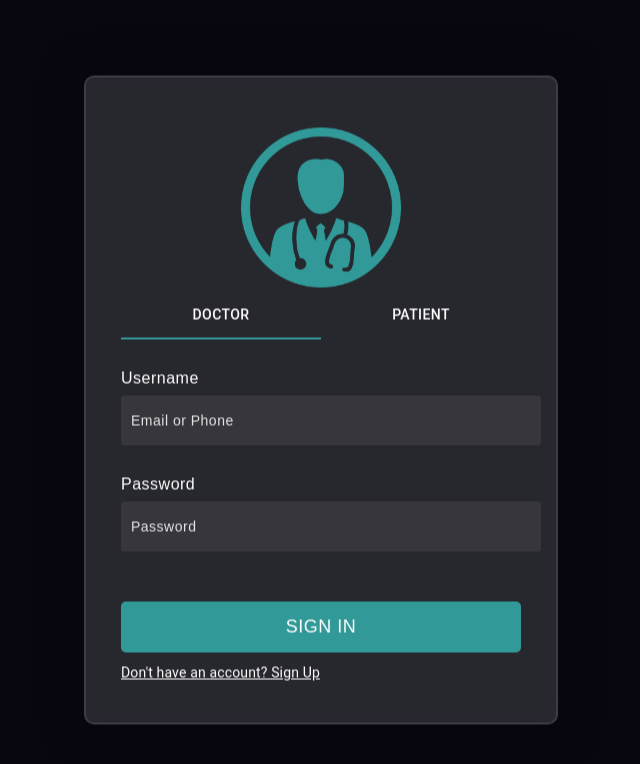
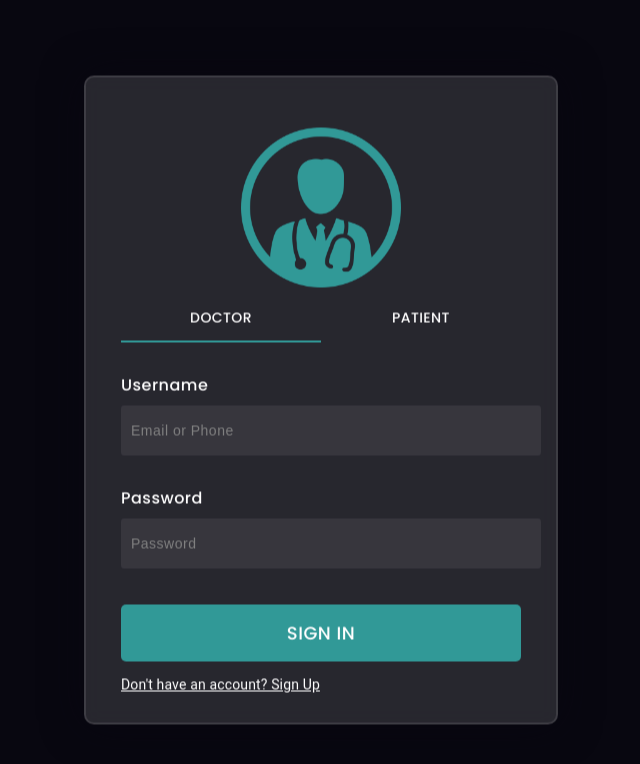
Before and after one commit to NihileskKasibatla/doctor-appointment, a React (Create React App) app in the folder Archive/frontend/: page / in a window 1280 px wide. Shown: the top 764 px of the page, without its empty margins (319-959 px from the left). Built offline with nearby package versions, Linux system fonts and the light colour scheme.

Commit message:
Updated css

```diff
--- a/Archive/frontend/public/index.html
+++ b/Archive/frontend/public/index.html
@@ -10,6 +10,7 @@
       content="Web site created using create-react-app"
     />
     <link rel="apple-touch-icon" href="%PUBLIC_URL%/logo192.png" />
+    <link href="https://fonts.googleapis.com/css2?family=Poppins:wght@300;500;600&display=swap" rel="stylesheet">
     <!--
       manifest.json provides metadata used when your web app is installed on a
       user's mobile device or desktop. See https://developers.google.com/web/fundamentals/web-app-manifest/
--- a/Archive/frontend/src/App.css
+++ b/Archive/frontend/src/App.css
@@ -1,3 +1,8 @@
+body {
+  background-color: #080710;
+  font-family: 'Poppins',sans-serif;
+}
+
 .App {
   margin: 1rem;
 }
--- a/Archive/frontend/src/pages/Login/Login.css
+++ b/Archive/frontend/src/pages/Login/Login.css
@@ -3,11 +3,6 @@
     padding: 0;
     margin: 0;
     box-sizing: border-box;
-}
-
-body {
-    background-color: #080710;
-    font-family: 'Poppins';
 }
 
 .login-background {
@@ -35,7 +30,6 @@
 }
 
 form * {
-    font-family: 'Poppins', sans-serif;
     color: #ffffff;
     letter-spacing: 0.5px;
     outline: none;
@@ -44,7 +38,6 @@
 
 form h3 {
     font-size: 32px;
-    font-weight: 500;
     line-height: 42px;
     text-align: center;
 }
@@ -53,7 +46,6 @@
     display: block;
     margin-top: 30px;
     font-size: 16px;
-    font-weight: 500;
 }
 
 input {
@@ -65,7 +57,6 @@
     padding: 0 10px;
     margin-top: 8px;
     font-size: 14px;
-    font-weight: 300;
 }
 
 input:focus {
@@ -73,11 +64,11 @@
 }
 
 ::placeholder {
-    color: #e5e5e5;
+    color: grey;
 }
 
 button.sign-in-btn {
-    margin-top: 50px;
+    margin-top: 36px;
     width: 100%;
     background-color: #319997;
     color: #fff;
@@ -86,6 +77,7 @@
     border-radius: 5px;
     text-transform: uppercase;
     cursor: pointer;
+    font-family: 'Poppins', sans-serif;
 }
 
 button.sign-in-btn:hover {
@@ -95,6 +87,7 @@
 
 .MuiTabs-root.login-tabs .MuiButtonBase-root {
     color: #fff;
+    font-family: 'Poppins', sans-serif;
 }
 
 .login-background .shape {
@@ -110,14 +103,14 @@
     left: 120px;
 }
 
-.MuiTabs-root.login-tabs .MuiTabs-scroller.MuiTabs-fixed span.MuiTabs-indicator.css-1aquho2-MuiTabs-indicator{
-    background-color:#319997;
+.MuiTabs-root.login-tabs .MuiTabs-scroller.MuiTabs-fixed span.MuiTabs-indicator.css-1aquho2-MuiTabs-indicator {
+    background-color: #319997;
 }
 
 a.MuiTypography-root.MuiTypography-body2.MuiLink-root.MuiLink-underlineAlways.sign-up.css-101ca9i-MuiTypography-root-MuiLink-root {
     position: relative;
-    top:10px;
-    color:#fff;
+    top: 10px;
+    color: #fff;
     text-decoration: underline;
 }
 
--- a/Archive/frontend/src/pages/Login/Login.jsx
+++ b/Archive/frontend/src/pages/Login/Login.jsx
@@ -1,6 +1,7 @@
 import { useState } from 'react';
 import {
   Link,
+  TextField
 } from "@mui/material";
 import Tabs from '@mui/material/Tabs';
 import Tab from '@mui/material/Tab';
@@ -12,6 +13,7 @@
 const Home = () => {
   const [userType, setuserType] = useState(0);
   const [logo, setLogo] = useState(doctorLogo);
+  const [password, setPassword] = useState("");
 
   const handleChange = (event, newValue) => {
     setuserType(newValue);
```
